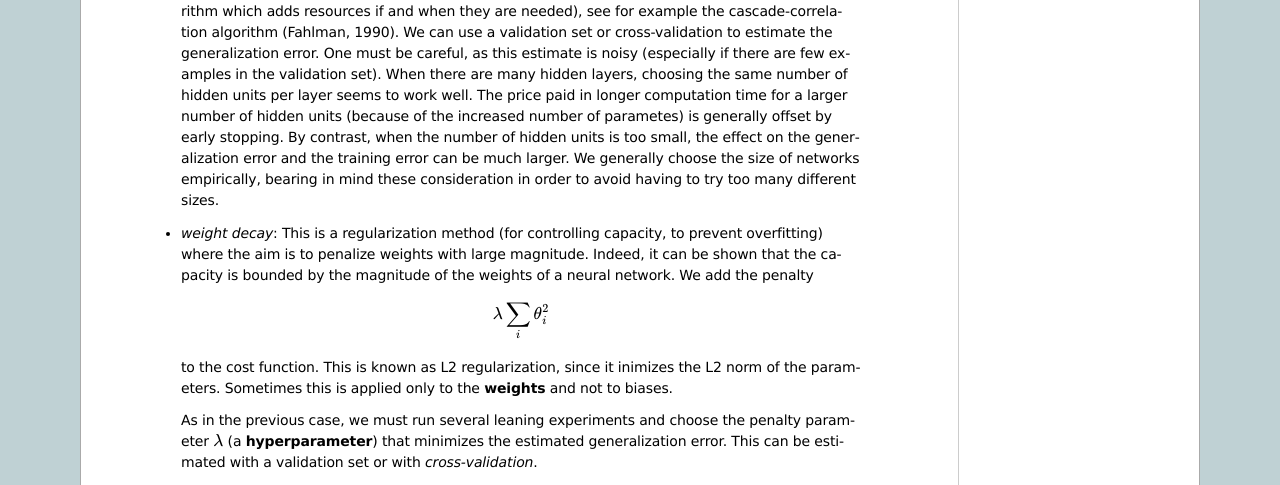
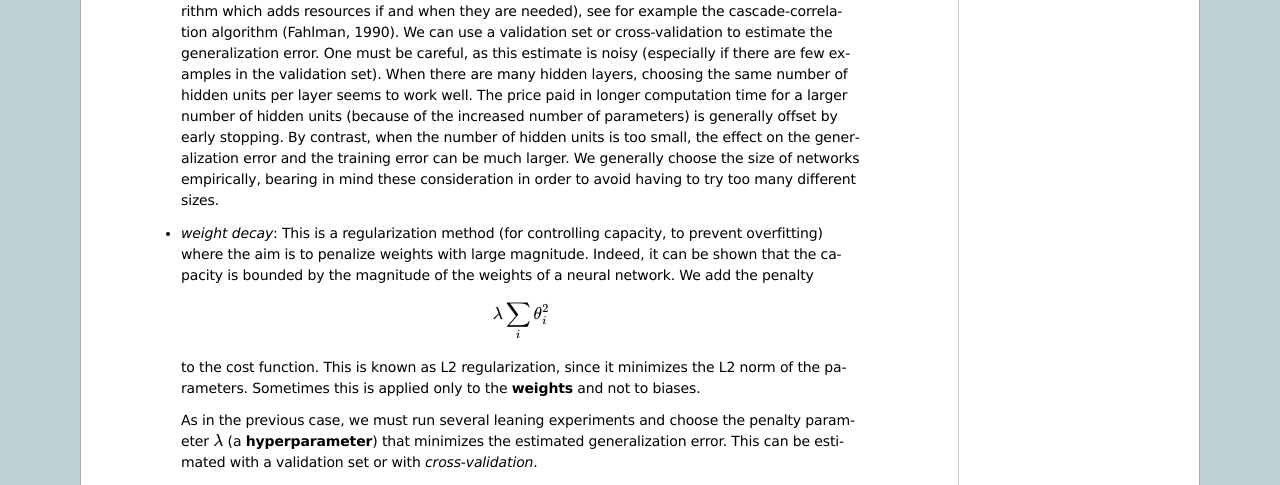
Before and after one commit to stjordanis/ift6266h12-app.assembla.com, a Sphinx documentation site: the page built from notes_de_cours/doc/mlp_en.txt, in a window 1280 px wide and 900 px high, scrolled down 6219 px. Shown: the part 278-763 px from the top of the window. Built offline with Sphinx 7.4.7, drawn with Linux system fonts in a browser that asks for light colours; formulas are drawn with MathJax 3; some of the changed text lies outside the part shown.

Commit message:
several typos

```diff
--- a/notes_de_cours/doc/deepgm_en.txt
+++ b/notes_de_cours/doc/deepgm_en.txt
@@ -548,7 +548,7 @@ between :math:`W` and :math:`W'`. The last pair of layers of the DBN is an RBM w
 is odd or even.
 Note that in this equivalence, the DBN has layer sizes that alternate
 (number of visible units of the RBM, number of hidden units of the RBM,
-number of visibles, etc.)
+number of visible units, etc.)
 
 In fact we can continue the unfolding of an RBM infinitely and obtain
 an infinite directed network with shared weights, equivalently.
@@ -607,7 +607,7 @@ still an isolated RBM, but it is no longer exact with the DBN.
 We saw that this is an approximation in the previous section because the
 marginal :math:`P(h)` (of the DBN) differs from the marginal :math:`Q(h)`
 (of the bottom RBM), after modifying the upper weights so that they are
-no longer the tranpose of the bottom weights, and thus :math:`P(h|x)`
+no longer the transpose of the bottom weights, and thus :math:`P(h|x)`
 differs from :math:`Q(h|x)`.
 
 Deep Boltzmann Machines
--- a/notes_de_cours/doc/mlp_en.txt
+++ b/notes_de_cours/doc/mlp_en.txt
@@ -452,7 +452,7 @@ to find this minimum (obviously in an approximate fashion):
    in the validation set). When there are many hidden layers, choosing the
    same number of hidden units per layer seems to work well. The price paid
    in longer computation time for a larger number of hidden units (because
-   of the increased number of parametes) is generally offset by early
+   of the increased number of parameters) is generally offset by early
    stopping. By contrast, when the number of hidden units is too small, the
    effect on the generalization error and the training error can be much
    larger. We generally choose the size of networks empirically, bearing in
@@ -469,7 +469,7 @@ to find this minimum (obviously in an approximate fashion):
      \lambda \sum_i \theta_i^2
 
    to the cost function. This is known as L2 regularization, since it
-   inimizes the L2 norm of the parameters. Sometimes this is applied
+   minimizes the L2 norm of the parameters. Sometimes this is applied
    only to the **weights** and not to biases.
 
    As in the previous case, we must run several leaning experiments and choose
```
Also changed, not shown: other parts of notes_de_cours/doc/mlp_en.txt (+6 -6 lines).
